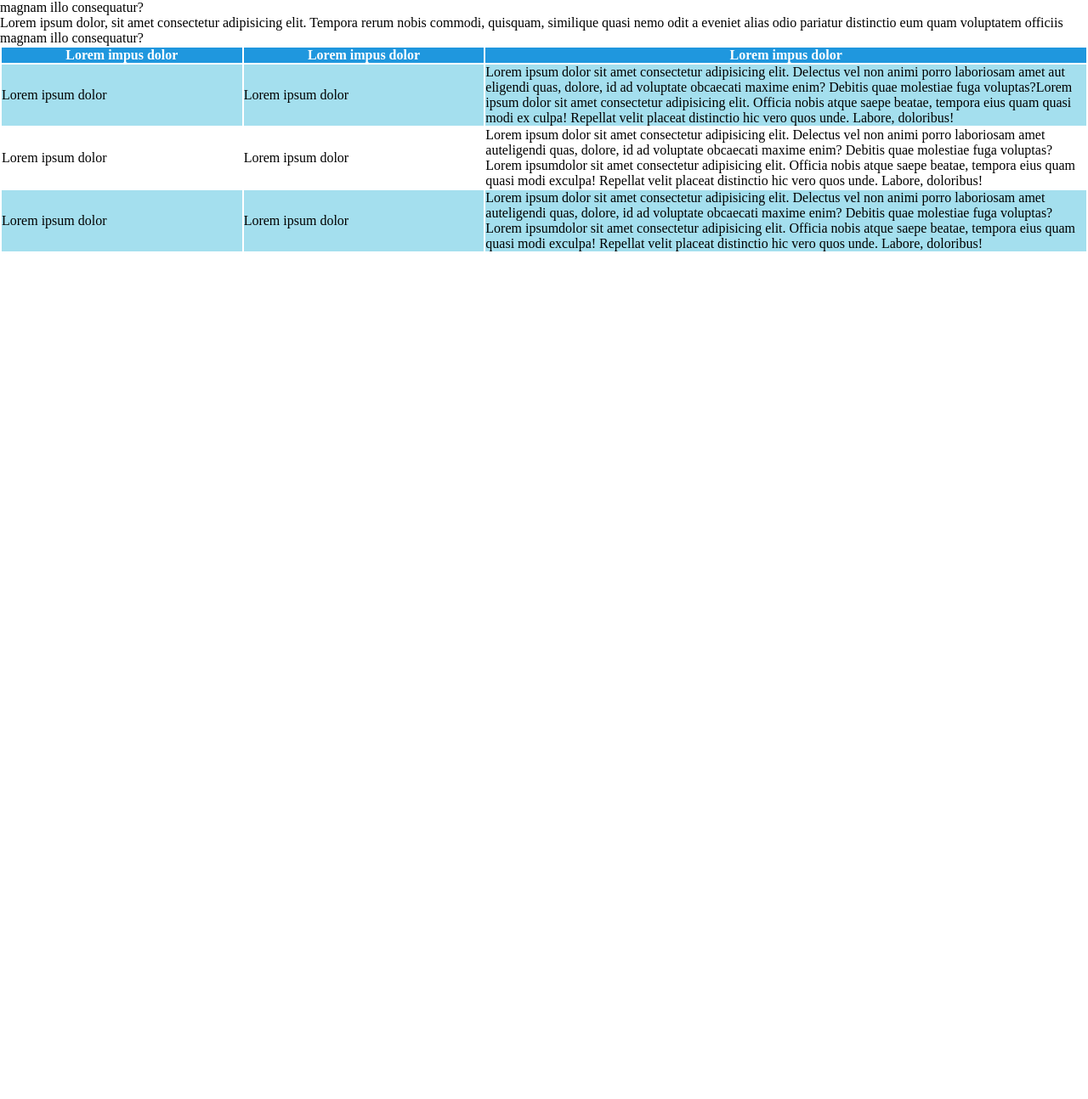
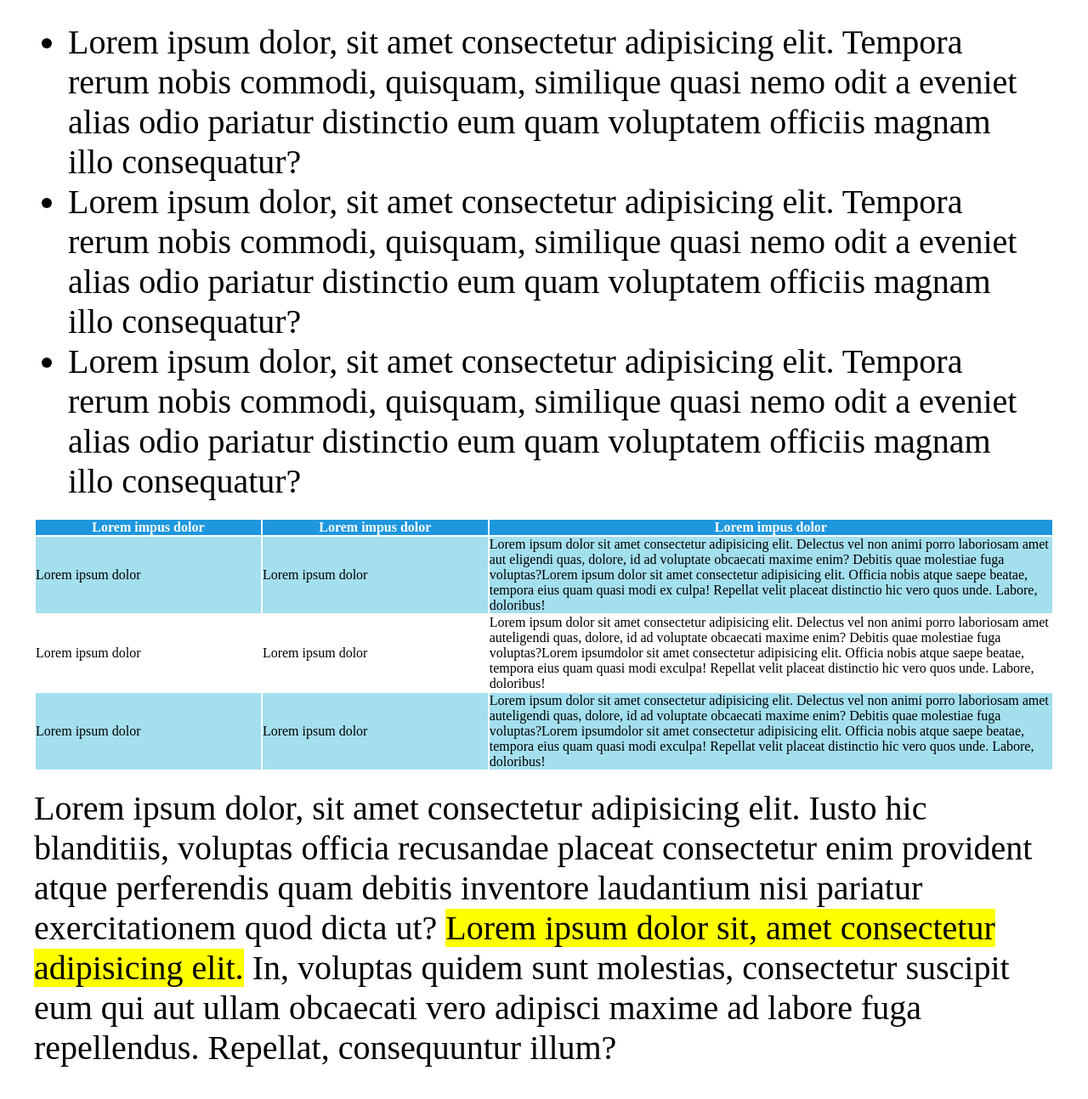
Before and after one commit to niz99/html-css-booleaner, a plain HTML site: page index.html in a window 1280 px wide. Shown: the part 1757-3051 px from the top of the page at 85% size. Before the commit the page ends 2055 px from the top, so only its background shows below. Drawn offline with Linux system fonts and the light colour scheme.

Commit message:
aggiunto ultimo paragrafo

```diff
--- a/asset/css/style.css
+++ b/asset/css/style.css
@@ -5,6 +5,9 @@
     box-sizing: border-box;
 }
 /* fine reset */
+body{
+    margin: 40px;
+}
 
 .upper-pattern{
     background-color: rgb(63, 139, 255);
@@ -42,6 +45,11 @@
     margin-top: 20px;
 }
 
+.list{
+    margin-left: 20px;
+    padding: 20px;
+}
+
 span{
     background-color: yellow;
 }
--- a/index.html
+++ b/index.html
@@ -31,7 +31,7 @@
             <p>Lorem ipsum dolor, sit amet consectetur adipisicing elit. Iusto hic blanditiis, voluptas officia recusandae placeat consectetur enim provident atque perferendis quam debitis inventore laudantium nisi pariatur exercitationem quod dicta ut? <span>Lorem ipsum dolor sit, amet consectetur adipisicing elit.</span> In, voluptas quidem sunt molestias, consectetur suscipit eum qui aut ullam obcaecati vero adipisci maxime ad labore fuga repellendus. Repellat, consequuntur illum?</p>
         </div>
 
-        <div>
+        <div class="list lorem">
             <ul>
                 <li>Lorem ipsum dolor, sit amet consectetur adipisicing elit. Tempora rerum nobis commodi, quisquam, similique quasi
                     nemo odit a eveniet alias odio pariatur distinctio eum quam voluptatem officiis magnam illo consequatur?</li>
@@ -70,6 +70,15 @@
                 </tbody>
             </table>
         </div>
+
+        <div class="lorem">
+            <p>Lorem ipsum dolor, sit amet consectetur adipisicing elit. Iusto hic blanditiis, voluptas officia recusandae
+                placeat consectetur enim provident atque perferendis quam debitis inventore laudantium nisi pariatur
+                exercitationem quod dicta ut? <span>Lorem ipsum dolor sit, amet consectetur adipisicing elit.</span> In,
+                voluptas quidem sunt molestias, consectetur suscipit eum qui aut ullam obcaecati vero adipisci maxime ad labore
+                fuga repellendus. Repellat, consequuntur illum?</p>
+        </div>
+
     </main>
 
 </body>
```
